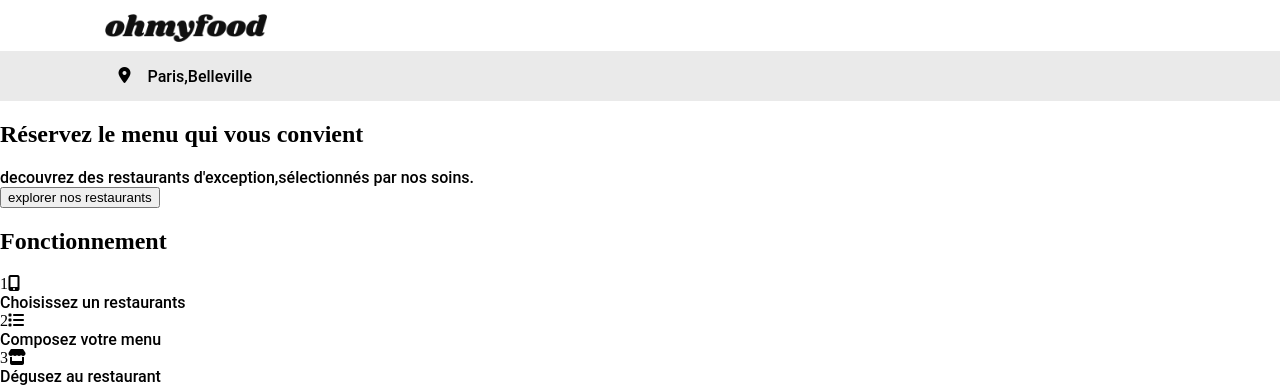
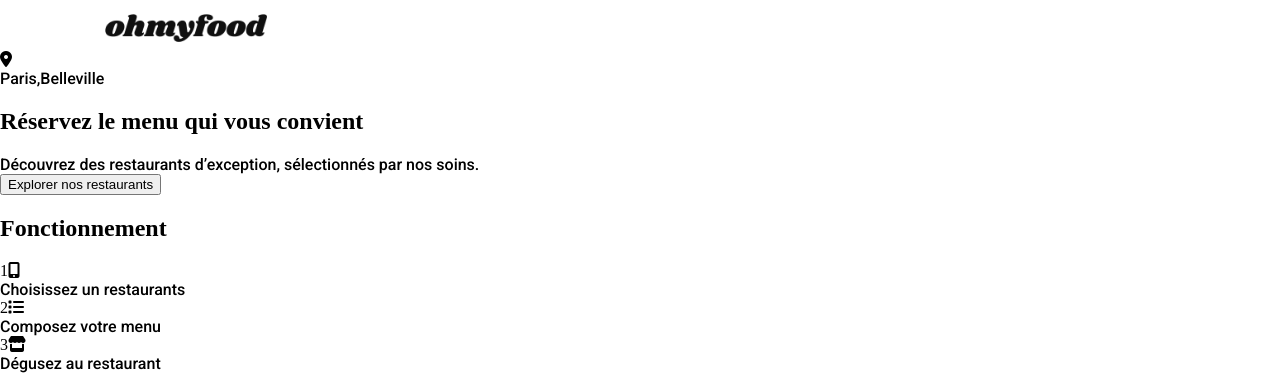
Before and after one commit to bloobeee/Projet4, a plain HTML site: page Ohmyfood.html in a window 1280 px wide. Shown: the top 390 px of the page. Drawn offline with Linux system fonts and the light colour scheme.

Commit message:
Add files via upload

```diff
--- a/Ohmyfood.html
+++ b/Ohmyfood.html
@@ -8,7 +8,9 @@
     <title>Ohmyfood</title>
     <link rel="preconnect" href="https://fonts.googleapis.com">
     <link rel="preconnect" href="https://fonts.gstatic.com" crossorigin>
-    <link href="https://fonts.googleapis.com/css2?family=Raleway:wght@400;500;700&display=swap" rel="stylesheet">
+    <link href="<link rel="preconnect" href="https://fonts.googleapis.com">
+    <link rel="preconnect" href="https://fonts.gstatic.com" crossorigin>
+    <link href="https://fonts.googleapis.com/css2?family=Roboto:ital,wght@0,100;0,300;0,400;0,500;0,700;0,900;1,100;1,300;1,400;1,500;1,700;1,900&display=swap" rel="stylesheet">
     <link rel="stylesheet" href="https://cdnjs.cloudflare.com/ajax/libs/font-awesome/6.2.1/css/all.min.css"
         integrity="sha512-MV7K8+y+gLIBoVD59lQIYicR65iaqukzvf/nwasF0nqhPay5w/9lJmVM2hMDcnK1OnMGCdVK+iQrJ7lzPJQd1w=="
         crossorigin="anonymous" referrerpolicardemarseillecy="no-referrer" />
@@ -20,14 +22,15 @@
         <img src="Images et textes Ohmyfood/images/logo/ohmyfood.png" alt="logo Ohmyfood" class="imageHeader">
     </header>
     <section >
-        <div class="directonParis">
+        <!--TODO passé div local en form -->
+        <div class="localisation">
             <i class="fas fa-map-marker-alt"></i>
             <p>Paris,Belleville</p>
         </div>
-        <div>
-            <h2> Réservez le menu qui vous convient</h2>
-            <p>decouvrez des restaurants d'exception,sélectionnés par nos soins.</p>
-            <button>explorer nos restaurants</button>
+        <div class="reservation">
+            <h2 class="reservationTitle"> Réservez le menu qui vous convient</h2>
+            <p class="reservationDescription">Découvrez des restaurants d’exception, sélectionnés par nos soins.</p>
+            <button class="reservationExplorer">Explorer nos restaurants</button>
         </div>
     </section>
     <section>
@@ -88,8 +91,8 @@
             </article>
         </div>
     </section>
-    <footer class="footer">
-        <h4>Ohmyfoood</h4>
+    <footer class="footer"> <!--TODO rajouter lien sur chaque div-->
+        <h4>Ohmyfoood</h4> <!--TODO changer par IMG SBG-->
         <div class="directionFooter">
             <i class=" fa-solid fa-utensils"></i>
             <p>Proposer un restaurant</p>
```
